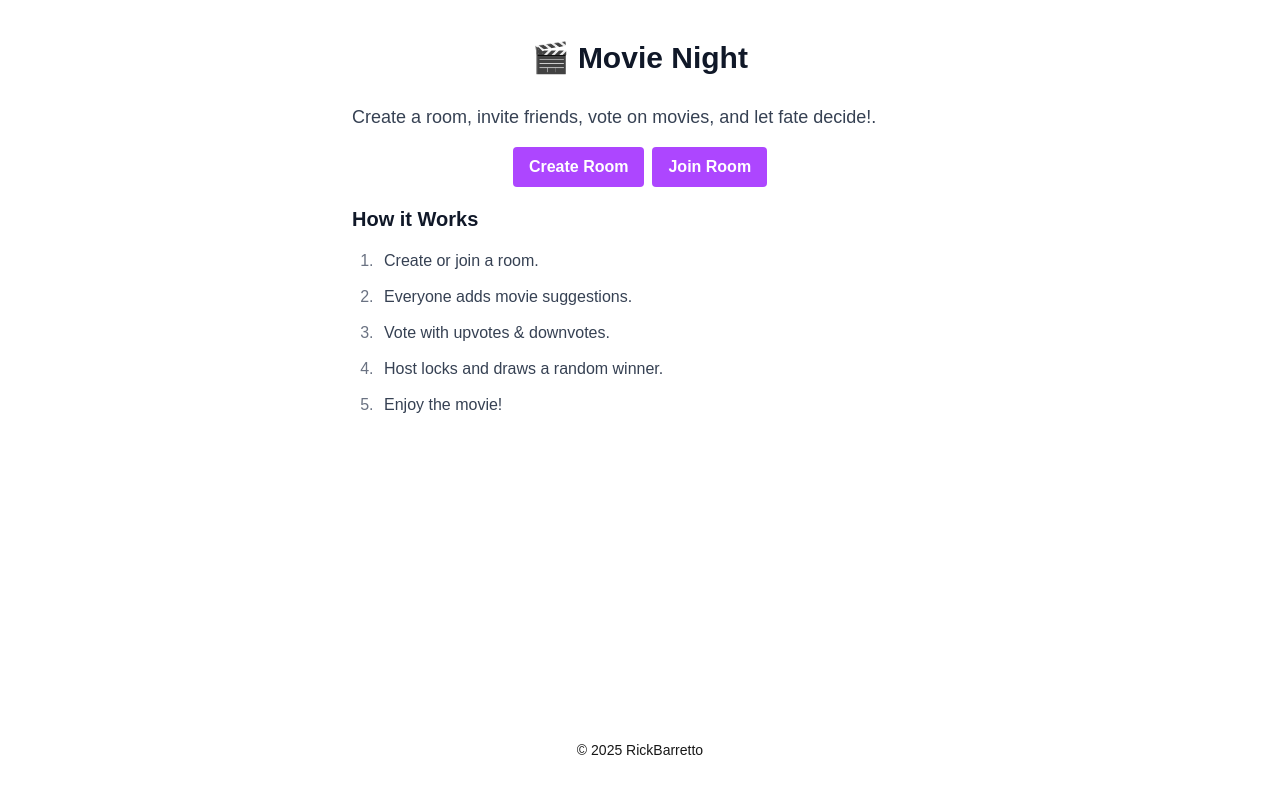
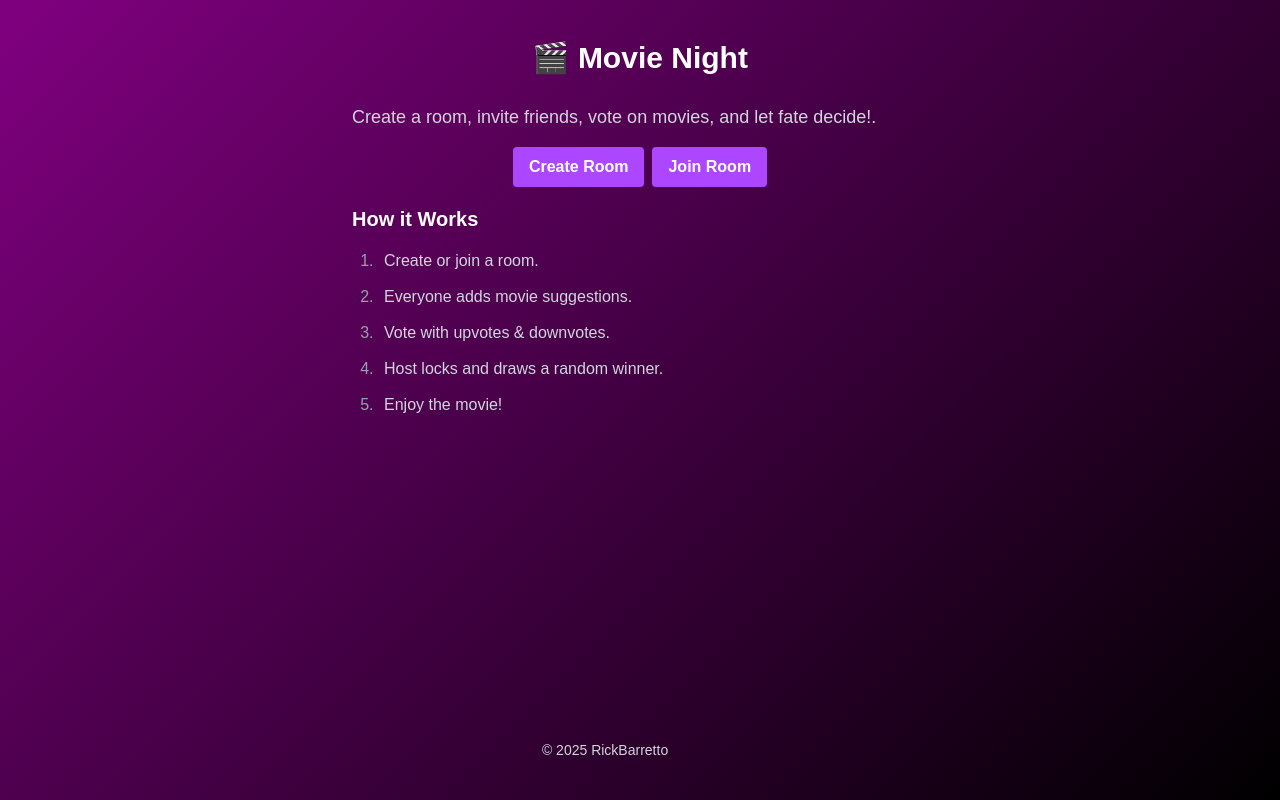
Before and after one commit to RickBarretto/movie-night, a Next.js app in the folder frontend/: page / in a window 1280 px wide. Built offline with nearby package versions, Linux system fonts and the light colour scheme.

Commit message:
Style: Apply purple background
This also updates the foreground to match the colors and allow
readability for the end user.

```diff
--- a/frontend/src/components/Card.tsx
+++ b/frontend/src/components/Card.tsx
@@ -2,7 +2,7 @@
 
 export function Card({  ...props }) {
   return (
-    <div className="rounded-2xl shadow-xl p-6">
+    <div className="rounded-2xl bg-slate-50 shadow-xl p-6">
       {props.children}
     </div>
   );
--- a/frontend/src/pages/create.tsx
+++ b/frontend/src/pages/create.tsx
@@ -10,7 +10,9 @@ export default function CreatePage() {
       flex flex-col justify-start gap-4"
     >
       <Link href="/">
-        <button className="bg-transparent">&lt; Back</button>
+        <button className="bg-transparent text-white">
+          &larr; Back
+        </button>
       </Link>
       <Card className="flex flex-col gap-4">
         <form className="prose flex flex-col gap-4">
--- a/frontend/src/pages/index.tsx
+++ b/frontend/src/pages/index.tsx
@@ -5,10 +5,9 @@ import { Button } from '@/components/Button';
 export default function Page() {
   return (
     <div className="max-w-xl h-screen py-10 mx-auto
-      flex flex-col justify-start gap-4
-    "
+      flex flex-col justify-start gap-4"
     >
-      <header className="prose">
+      <header className="prose prose-invert">
         <h1 className="text-3xl text-center font-bold">🎬 Movie Night</h1>
         <p className="text-lg">
           Create a room, invite friends,
@@ -20,7 +19,7 @@ export default function Page() {
         <Link href="/create"><Button>Create Room</Button></Link>
         <Link href="/join"><Button>Join Room</Button></Link>
       </div>
-      <article className="prose w-fit">
+      <article className="prose prose-invert w-fit">
         <h3 className="font-bold">How it Works</h3>
         <ol>
           <li>Create or join a room.</li>
@@ -31,7 +30,7 @@ export default function Page() {
         </ol>
       </article>
       <span className="my-auto"></span>
-      <footer className="text-center text-sm">
+      <footer className="prose prose-invert text-center text-sm">
         © 2025 RickBarretto
       </footer>
     </div>
--- a/frontend/src/styles/globals.css
+++ b/frontend/src/styles/globals.css
@@ -14,7 +14,9 @@
 }
 
 body {
-  background: var(--background);
+  background: linear-gradient(
+    135deg, purple, black
+  );
   color: var(--foreground);
   font-family: Arial, Helvetica, sans-serif;
 }
```
